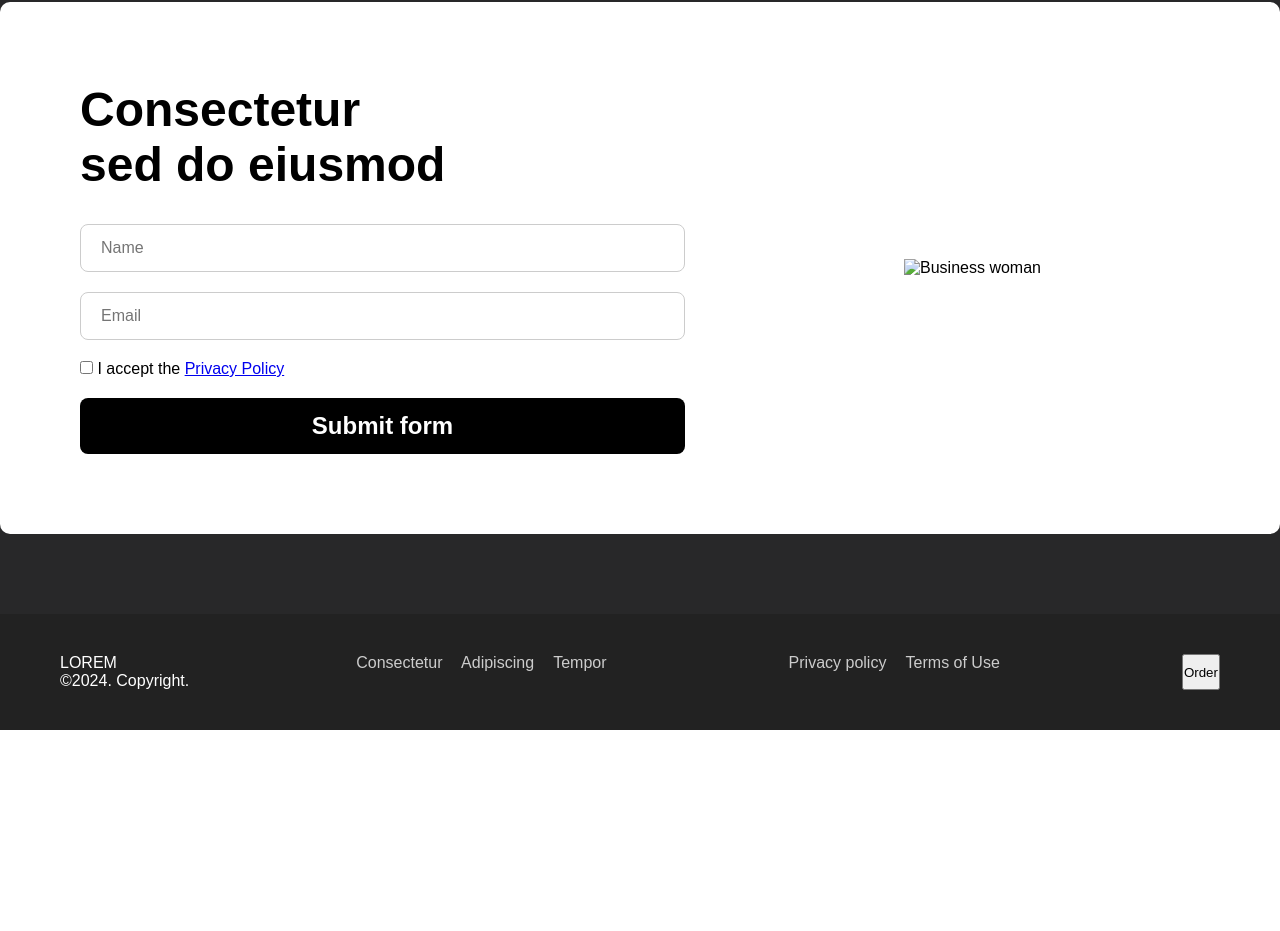
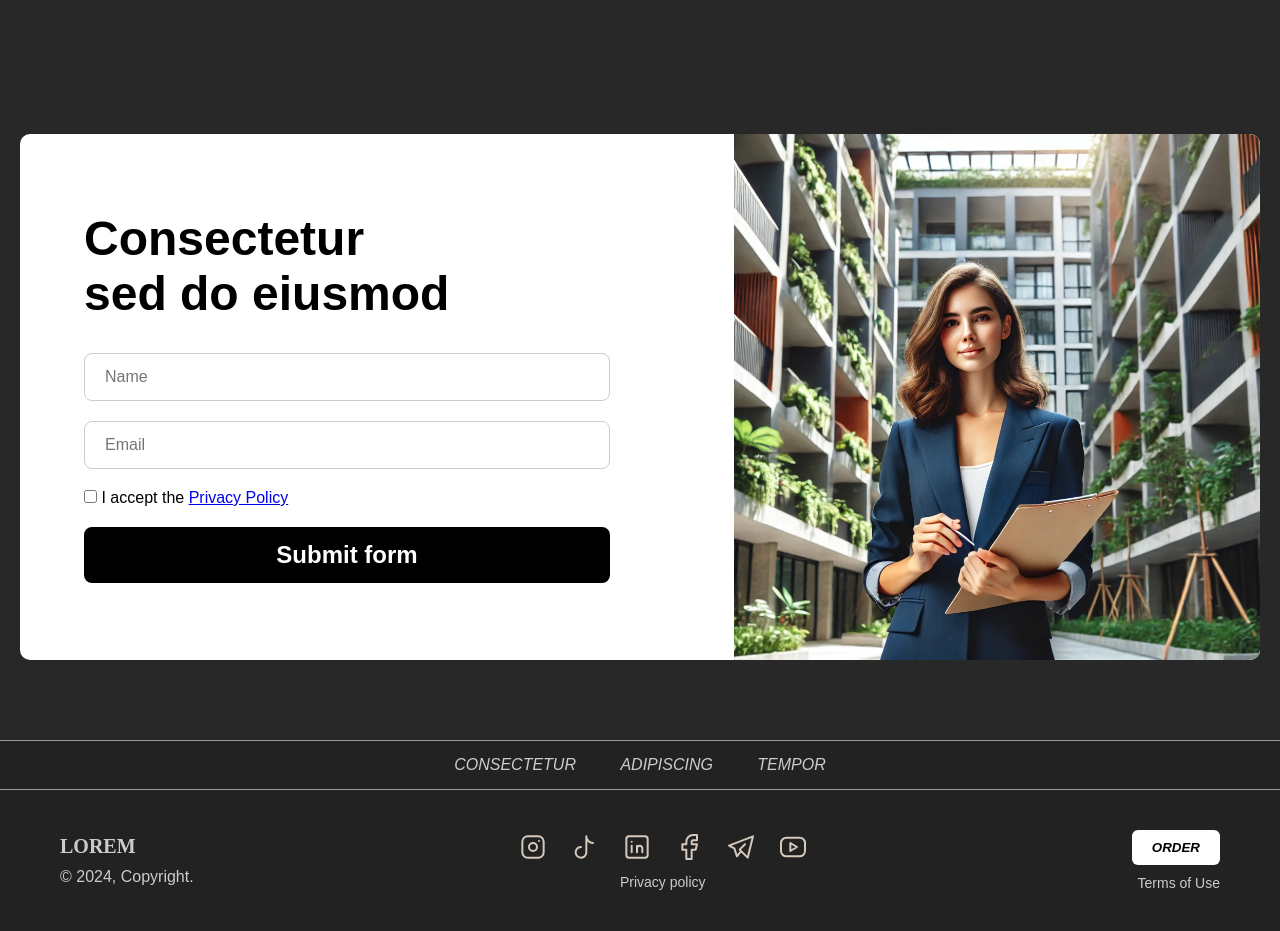
Before and after one commit to Chertopologov/TestProject, a plain HTML site: page pages/index.html in a window 1280 px wide. Shown: the part 1757-2688 px from the top of the page. Before the commit the page ends 2487 px from the top, so only its background shows below. Drawn offline with Linux system fonts and the light colour scheme.

Commit message:
form fix +footer

```diff
--- a/css/style.css
+++ b/css/style.css
@@ -12,7 +12,6 @@
 
   .container {
     max-width: 1200px;
-    padding: 0 20px;
     margin: auto;
   }
 
@@ -186,6 +185,8 @@
     font-size: 24px;
     display: flex;
     align-items: flex-start;
+    border-bottom: 0.3px solid #c0c0c0;
+    padding-bottom: 2rem;
   }
 
   .info-icons {
@@ -198,23 +199,31 @@
   /* Form section */
   .form-section {
     background: #282829;
-    padding: 80px 0;
+    padding: 80px 20px;
+    overflow: hidden;
+    display: flex;
+    justify-content: center;
   }
 
   .form-wrapper {
     display: flex;
     flex-wrap: wrap;
     gap: 60px;
-    align-items: center;
+    align-items: stretch;
     max-width: 1597px;
-    max-height: 628px;
+    width: 100%;
     background: white;
     border-radius: 10px;
-    padding: 5rem;
+    box-sizing: border-box;
+    overflow: hidden;
   }
 
   .form-text {
-    flex: 1 1 400px;
+    flex: 1;
+    padding: 4rem;
+    display: flex;
+    flex-direction: column;
+    justify-content: center;
   }
 
   .form-text form {
@@ -262,36 +271,102 @@
 }
 
 .form-image {
-  flex: 1 1 250px;
-  text-align: center;
+  flex: 1;
+  width: 30%;
+  height: auto;
+  overflow: hidden;
+
 }
   .form-image img {
-    max-width: 100%;
+    width: 100%;
+    height: 100%;
+    object-fit: cover;
+    display: block;
+    border-radius: 0 10px 10px 0;
   }
 
   /* Footer */
   .footer {
-    background: #222;
-    color: #fff;
-    padding: 40px 0;
+    background-color: #222222;
+    color: #ccc;
+    /* padding-top: 20px; */
+    font-family: sans-serif;
   }
 
-  .footer-content {
-    display: flex;
-    flex-wrap: wrap;
-    justify-content: space-between;
-    gap: 20px;
+  .footer-top {
+    border-top: 1px solid #999;
+    border-bottom: 1px solid #999;
+    padding: 15px 0;
+    text-align: center;
   }
 
-  .footer a {
+  .footer-nav a {
     color: #ccc;
+    margin: 0 20px;
     text-decoration: none;
-    margin-right: 15px;
+    font-style: italic;
+    text-transform: uppercase;
+  }
+
+  .footer-bottom {
+    display: flex;
+    justify-content: space-between;
+    flex-wrap: wrap;
+    padding: 40px 20px;
+    gap: 20px;
+    align-items: center;
+  }
+
+  .footer-left h3 {
+    font-size: 20px;
+    margin-bottom: 10px;
+    font-family: serif;
+  }
+
+  .footer-center {
+    text-align: center;
+  }
+
+  .footer-icons {
+    display: flex;
+    gap: 20px;
+    justify-content: center;
+    font-size: 20px;
+    margin-bottom: 10px;
+  }
+
+  .footer-center a {
+    color: #ccc;
+    font-size: 14px;
+    text-decoration: none;
+  }
+
+  .footer-right {
+    text-align: right;
+  }
+
+  .footer-right .btn-order {
+    background: white;
+    color: black;
+    font-style: italic;
+    font-weight: bold;
+    border-radius: 6px;
+    padding: 10px 20px;
+    border: none;
+    cursor: pointer;
+    margin-bottom: 10px;
+  }
+
+  .footer-right a {
+    display: block;
+    color: #ccc;
+    font-size: 14px;
+    text-decoration: none;
   }
 
   /* Адаптивность */
   @media (max-width: 768px) {
-    .hero-content,
+    .topContent,
     .form-wrapper,
     .footer-content {
       flex-direction: column;
--- a/pages/index.html
+++ b/pages/index.html
@@ -101,29 +101,43 @@
                 </form>
               </div>
               <div class="form-image">
-                <img src="../" alt="Business woman">
+                <img src="../img/DALL·E 2025-04-23 21.19.30 - A confident businesswoman in a navy blue suit holding documents, standing in front of a modern residential building with balconies and greenery. The a.webp" alt="Business woman">
               </div>
             </div>
           </section>
 
           <footer class="footer">
-            <div class="container footer-content">
-              <div class="footer-left">
-                <div class="logo">LOREM</div>
-                <p>©2024. Copyright.</p>
-              </div>
+            <div class="footer-top">
               <nav class="footer-nav">
                 <a href="#">Consectetur</a>
                 <a href="#">Adipiscing</a>
                 <a href="#">Tempor</a>
               </nav>
-              <div class="footer-policy">
-                <a href="#">Privacy policy</a>
-                <a href="#">Terms of Use</a>
+            </div>
+
+            <div class="footer-bottom container">
+              <div class="footer-left">
+                <h3>LOREM</h3>
+                <p>© 2024, Copyright.</p>
               </div>
-              <button class="btn-order">Order</button>
+
+              <div class="footer-center">
+                <div class="footer-icons">
+                  <img src="../assets/icons/innst.svg" alt="icon">
+                  <img src="../assets/icons/tt.svg" alt="icon">
+                  <img src="../assets/icons/in.svg" alt="icon">
+                  <img src="../assets/icons/fb.svg" alt="icon">
+                  <img src="../assets/icons/tg.svg" alt="icon">
+                  <img src="../assets/icons/yt.svg" alt="icon">
+                </div>
+                <p><a href="#">Privacy policy</a></p>
+              </div>
+
+              <div class="footer-right">
+                <button class="btn-order">ORDER</button>
+                <p><a href="#">Terms of Use</a></p>
+              </div>
             </div>
-          </footer>
     </main>
 </body>
 </html>
```
Also changed, not shown: assets/icons/fb.svg (added), assets/icons/in.svg (added), assets/icons/innst.svg (added), assets/icons/tg.svg (added), assets/icons/tt.svg (added), assets/icons/yt.svg (added), img/DALL·E 2025-04-23 21.19.30 - A confident businesswoman in a navy blue suit holding documents, standing in front of a modern residential building with balconies and greenery. The a.webp (added).
